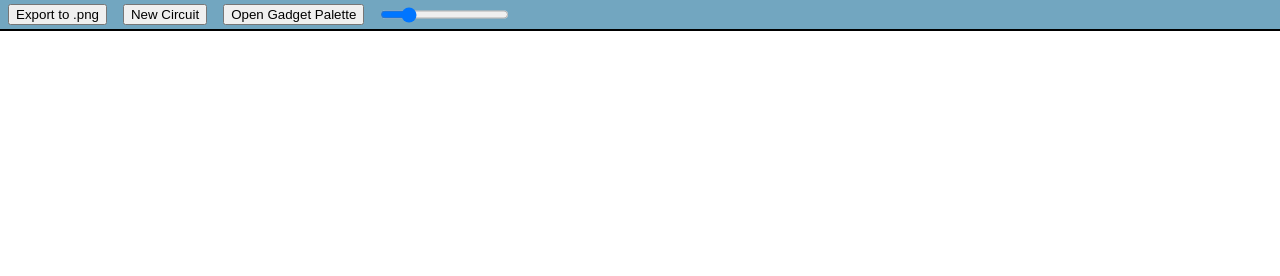
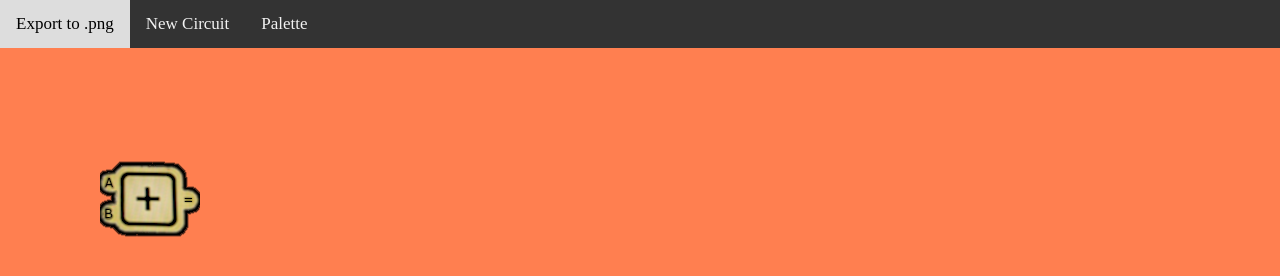
Before and after one commit to kkaja123/DreamsCircuitCreator, a plain HTML site: page circuitcreator.html in a window 1280 px wide. Drawn offline with nearby package versions, Linux system fonts and the light colour scheme.

Commit message:
Add prototypical features
* New top bar!
* Prototype calculator image added to canvas
* Click and drag of calc image!
* Sizing of canvas isn't ideal (pls CSS...)

```diff
--- a/circuitcreator-style.css
+++ b/circuitcreator-style.css
@@ -5,20 +5,34 @@ body
 
 .top-bar
 {
-  display: flex;
-  flex-direction: row;
-  background-color: rgb(114, 166, 192);
-  border-bottom: 2px solid black;
-  position: absolute;
+  overflow: hidden;
+  background-color: #333;
+  position: fixed;
+  top: 0;
   width: 100%;
 }
 
-.top-bar *
+.top-bar a
 {
-  margin: 4px 8px;
+  float: left;
+  display: block;
+  color: #f2f2f2;
+  text-align: center;
+  padding: 14px 16px;
+  text-decoration: none;
+  font-size: 17px;
+}
+
+.top-bar a:hover
+{
+  background: #ddd;
+  color: black;
 }
 
 #graphics
 {
   display: block;
+  margin-top: 48px;
+  background-color: coral;
+  height: 100%;
 }
--- a/circuitcreator.html
+++ b/circuitcreator.html
@@ -2,19 +2,20 @@
 
 <html>
     <head>
-        <meta charset="utf-8">
+        <meta name ="viewport" content="width=device-width, initial-scale=1" charset="utf-8">
         <title>Circuit Creator</title>
         <link rel="stylesheet" href="circuitcreator-style.css">
     </head>
     <body>
-        <div class="top-bar">
-            <button id="export-btn">Export to .png</button>
-            <button id="new-btn">New Circuit</button>
-            <button id="palette-btn">Open Gadget Palette</button>
-            <input type="range" id="zoom-slider" min="1" max="50" value="10">
+        <div class="top-bar block-element">
+            <a href="#export">Export to .png</a>
+            <a href="#new">New Circuit</a>
+            <a href="#palette">Palette</a>
         </div>
 
-        <canvas id="graphics"></canvas>
+        <div class="canvas-container block-element">
+            <canvas id="graphics"></canvas>
+        </div>
 
         <script src="https://ajax.googleapis.com/ajax/libs/jquery/3.4.0/jquery.min.js"></script>
         <script src="circuitcreator.js"></script>
--- a/circuitcreator.js
+++ b/circuitcreator.js
@@ -6,21 +6,130 @@
  */
 
 const canvas = $("#graphics");
-const context = canvas[0].getContext("2d");;
+const canvasContainer = $(".canvas-container");
+const menuBar = $(".top-bar");
+const context = canvas[0].getContext("2d");
+var items = [];
+var isMouseDown = false;
+
+var calc = {
+  img: new Image(),
+  x: 100,
+  y: 100,
+  offsetX: 0,
+  offsetY: 0,
+  width: 0,
+  height: 0,
+  isHeld: false,
+  handleImageLoad: function (){
+    drawImageOnCanvas(this.img, this.x, this.y);
+  }
+}
 
 function refreshCanvas()
 {
-
+  context.clearRect(0, 0, canvas.width(), canvas.height());
+  for (let item of items)
+  {
+    drawImageOnCanvas(item.img, item.x, item.y);
+  }
 }
 
+/**********************************************************
+ * Image Functions
+ *********************************************************/
+function drawImageOnCanvas(imgHandle, x, y)
+{
+  context.drawImage(imgHandle, x, y);
+}
+
+/**********************************************************
+ * Canvas Handlers
+ *********************************************************/
+function canvasClickBegin(e)
+{
+  x = e.offsetX;
+  y = e.offsetY;
+
+  for (let item of items)
+  {
+    if (x > item.x &&
+        x < item.x + item.width &&
+        y > item.y &&
+        y < item.y + item.height)
+    {
+      console.log("Detected a click on item.");
+      item.isHeld = true;
+
+      item.offsetX = x - item.x;
+      item.offsetY = y - item.y;
+    }
+  }
+
+  isMouseDown = true;
+}
+
+function canvasMouseMove(e)
+{
+  if (isMouseDown)
+  {
+    x = e.offsetX;
+    y = e.offsetY;
+
+    for (let item of items)
+    {
+      if (item.isHeld)
+      {
+        item.x = x - item.offsetX;
+        item.y = y - item.offsetY;
+
+        if (item.x < 0)
+        {
+          item.x = 0;
+        }
+        if (item.y < 0)
+        {
+          item.y = 0;
+        }
+      }
+    }
+
+    refreshCanvas();
+  }
+}
+
+function canvasClickEnd(e)
+{
+  for (let item of items)
+  {
+    if (item.isHeld)
+    {
+      item.isHeld = false;
+    }
+  }
+
+  isMouseDown = false;
+}
+
+/**********************************************************
+ * Initialization
+ *********************************************************/
 function init()
 {
   canvas.attr({
     width: window.innerWidth,
     height: window.innerHeight,
   });
+  calc.img.onload = $.proxy(calc.handleImageLoad, calc);
+  calc.img.src = "assets/icons/Calculator_prototype.png";
+  calc.width = calc.img.naturalWidth;
+  calc.height = calc.img.naturalHeight;
 
+  canvas.mousedown(canvasClickBegin);
+  canvas.mousemove(canvasMouseMove);
+  canvas.mouseup(canvasClickEnd);
 
+  items.push(calc);
 }
 
 $(init);
```
